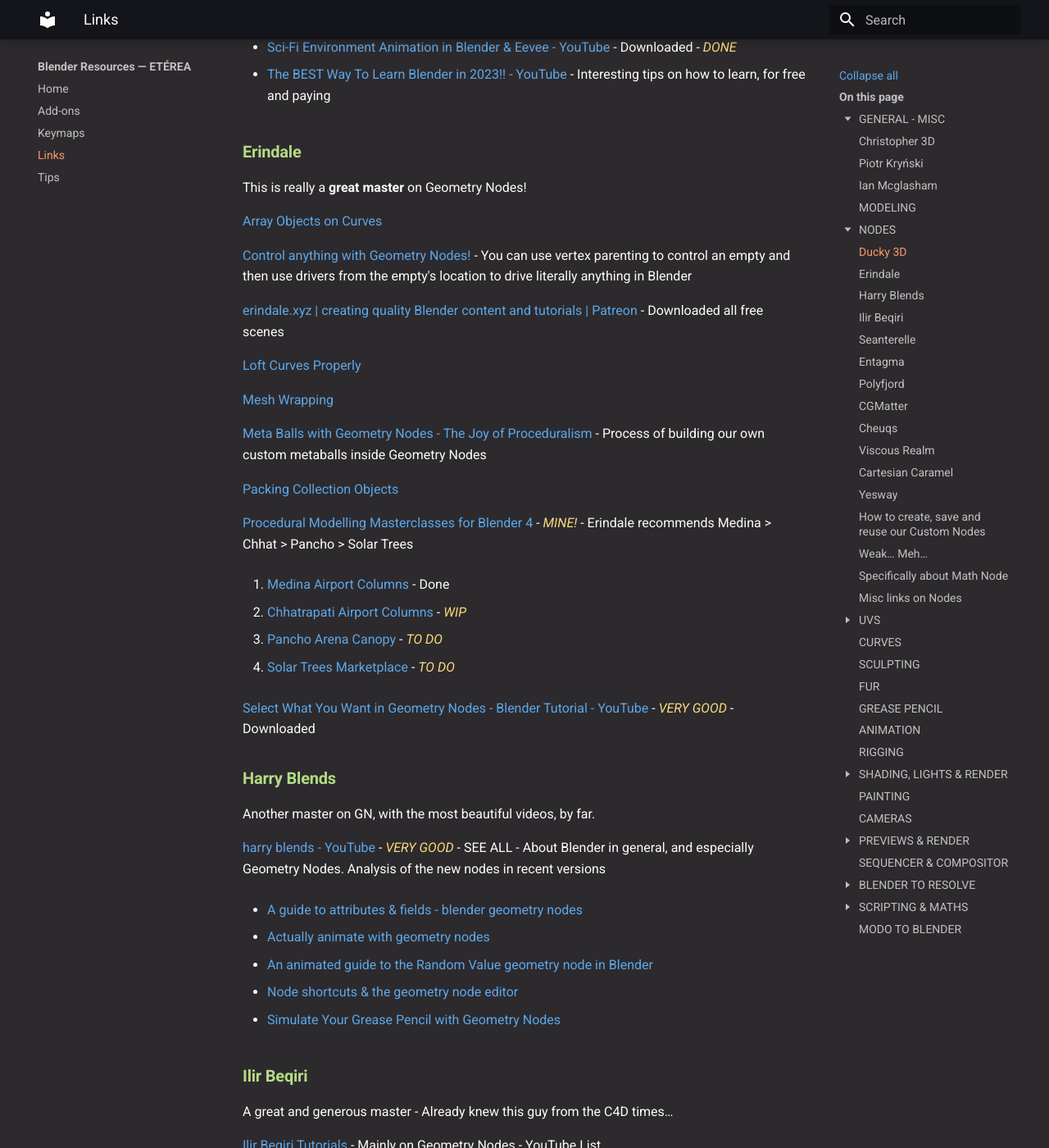
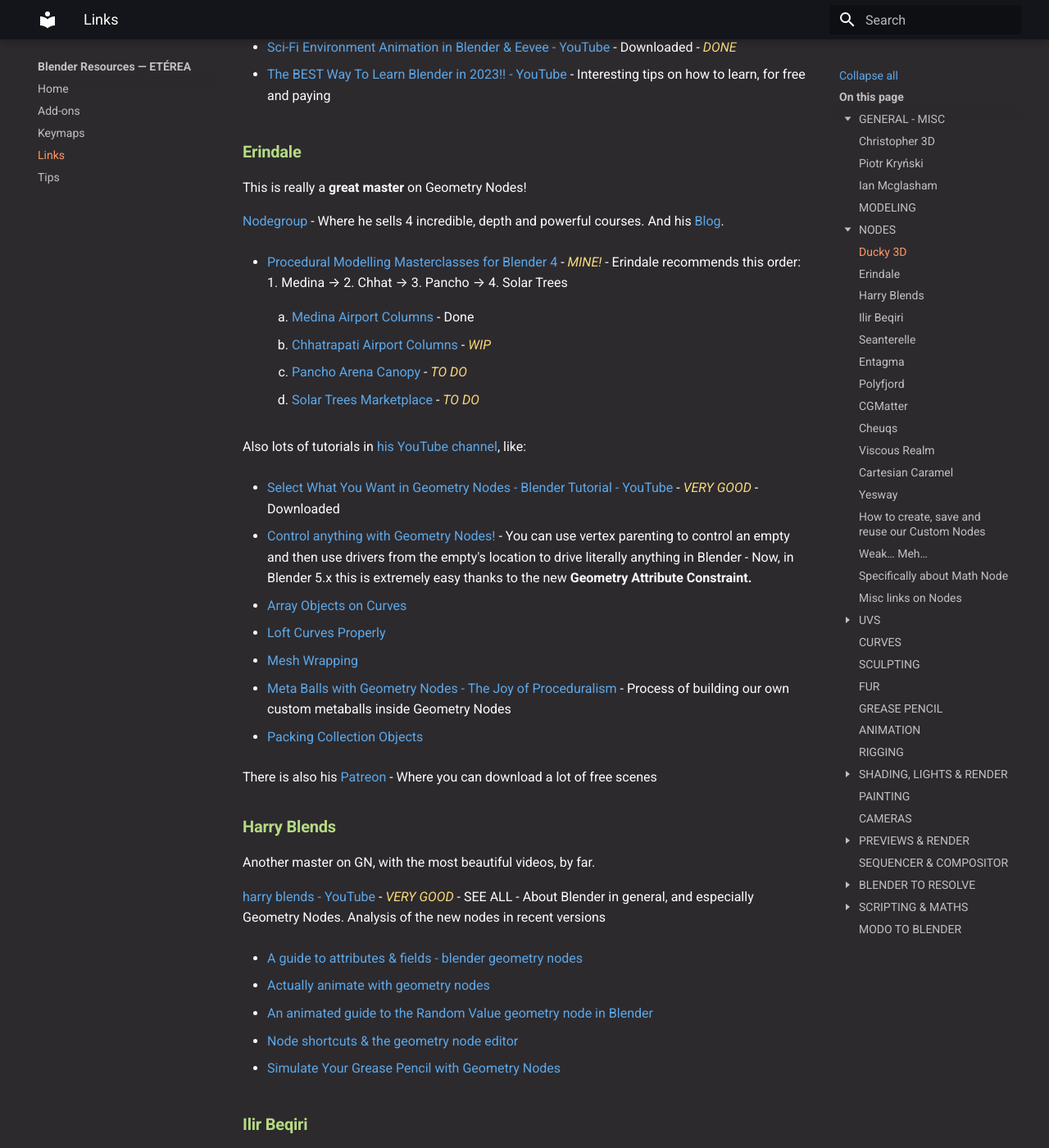
Before and after one commit to Eterea/blender, an MkDocs documentation site: the page built from docs/links.md, in a window 1280 px wide and 1400 px high, scrolled down 5337 px. Shown: the whole window at 82% size. Built offline with MkDocs 1.6.1 and Material for MkDocs 9.7.7, drawn with Linux system fonts in a browser that asks for light colours.

Commit message:
Update links.md

```diff
--- a/docs/links.md
+++ b/docs/links.md
@@ -195,31 +195,35 @@ And also, *great free resources* in his site:
 
 This is really a **great master** on Geometry Nodes!
 
-[Array Objects on Curves](https://www.youtube.com/watch?v=xhmxZCiFtLs)
+[Nodegroup](https://www.nodegroup.xyz/) - Where he sells 4 incredible, depth and powerful courses. And his [Blog](https://www.nodegroup.xyz/blog).
 
-[Control anything with Geometry Nodes!](https://www.youtube.com/watch?v=h4BTgkdHd30) - You can use vertex parenting to control an empty and then use drivers from the empty's location to drive literally anything in Blender
+- [Procedural Modelling Masterclasses for Blender 4](https://www.nodegroup.xyz/procedural-columns-masterclass-bundle) - *MINE!* - Erindale recommends this order: 1. Medina → 2. Chhat → 3. Pancho → 4. Solar Trees
 
-[erindale.xyz | creating quality Blender content and tutorials | Patreon](https://www.patreon.com/erindale) - Downloaded all free scenes
+	1. [Medina Airport Columns](https://www.nodegroup.xyz/products/medina-airport-columns-modelling-masterclass) - Done
 
-[Loft Curves Properly](https://www.youtube.com/watch?v=TTgtrqO1llw&t=695s)
+	2. [Chhatrapati Airport Columns](https://www.nodegroup.xyz/products/chhatrapati-airport-columns-modelling-masterclass) - *WIP*
 
-[Mesh Wrapping](https://www.youtube.com/watch?v=Nj5a4blpcAk)
+	3. [Pancho Arena Canopy](https://www.nodegroup.xyz/products/pancho-arena-canopy-modelling-masterclass) - *TO DO*
 
-[Meta Balls with Geometry Nodes - The Joy of Proceduralism](https://www.youtube.com/watch?v=CLH8SZypElw) - Process of building our own custom metaballs inside Geometry Nodes
+	4. [Solar Trees Marketplace](https://www.nodegroup.xyz/products/solar-trees-marketplace-modelling-masterclass) - *TO DO*
 
-[Packing Collection Objects](https://www.youtube.com/watch?v=XFbD3rqE1eM)
+Also lots of tutorials in [his YouTube channel](https://www.youtube.com/@Erindale), like:
 
-[Procedural Modelling Masterclasses for Blender 4](https://www.nodegroup.xyz/procedural-columns-masterclass-bundle) - *MINE!* - Erindale recommends Medina > Chhat > Pancho > Solar Trees
+- [Select What You Want in Geometry Nodes - Blender Tutorial - YouTube](https://www.youtube.com/watch?v=p4rwhifXNCw) - *VERY GOOD* - Downloaded
 
-1. [Medina Airport Columns](https://www.nodegroup.xyz/products/medina-airport-columns-modelling-masterclass) - Done
+- [Control anything with Geometry Nodes!](https://www.youtube.com/watch?v=h4BTgkdHd30) - You can use vertex parenting to control an empty and then use drivers from the empty's location to drive literally anything in Blender - Now, in Blender 5.x this is extremely easy thanks to the new **Geometry Attribute Constraint.**
 
-2. [Chhatrapati Airport Columns](https://www.nodegroup.xyz/products/chhatrapati-airport-columns-modelling-masterclass) - *WIP*
+- [Array Objects on Curves](https://www.youtube.com/watch?v=xhmxZCiFtLs)
 
-3. [Pancho Arena Canopy](https://www.nodegroup.xyz/products/pancho-arena-canopy-modelling-masterclass) - *TO DO*
+- [Loft Curves Properly](https://www.youtube.com/watch?v=TTgtrqO1llw&t=695s)
 
-4. [Solar Trees Marketplace](https://www.nodegroup.xyz/products/solar-trees-marketplace-modelling-masterclass) - *TO DO*
+- [Mesh Wrapping](https://www.youtube.com/watch?v=Nj5a4blpcAk)
 
-[Select What You Want in Geometry Nodes - Blender Tutorial - YouTube](https://www.youtube.com/watch?v=p4rwhifXNCw) - *VERY GOOD* - Downloaded
+- [Meta Balls with Geometry Nodes - The Joy of Proceduralism](https://www.youtube.com/watch?v=CLH8SZypElw) - Process of building our own custom metaballs inside Geometry Nodes
+
+- [Packing Collection Objects](https://www.youtube.com/watch?v=XFbD3rqE1eM)
+
+There is also his [Patreon](https://www.patreon.com/erindale) - Where you can download a lot of free scenes
 
 ### Harry Blends
 
```
